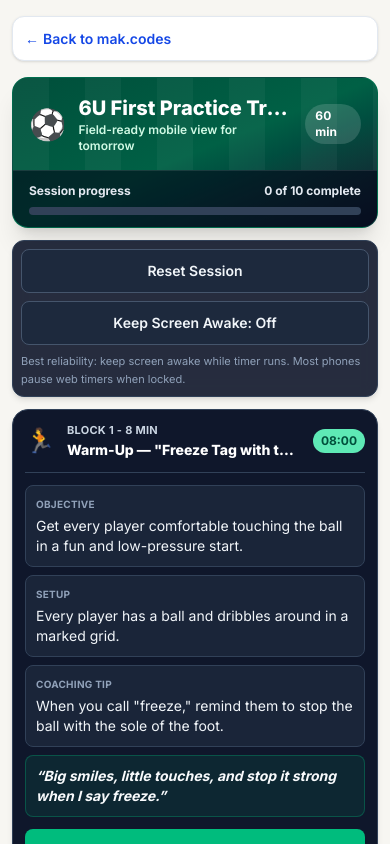
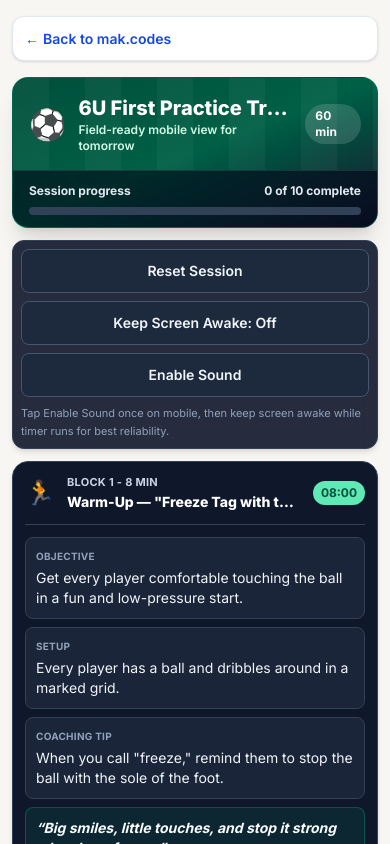
Before and after one commit to KingRevno/mak-web, a Next.js app: page /soccer in a window 390 px wide. Shown: the top 844 px of the page. Built offline with nearby package versions, Linux system fonts and the light colour scheme.

Commit message:
mobile sound update

```diff
--- a/components/soccer-practice-widget.tsx
+++ b/components/soccer-practice-widget.tsx
@@ -155,9 +155,7 @@ function toTimerState() {
   return state;
 }
 
-function playWhistleTone() {
-  if (typeof window === "undefined") return;
-  const audioCtx = new window.AudioContext();
+function scheduleWhistleTone(audioCtx: AudioContext, gainScale = 1) {
   const now = audioCtx.currentTime;
 
   const gain = audioCtx.createGain();
@@ -178,18 +176,14 @@ function playWhistleTone() {
   oscillatorA.connect(gain);
   oscillatorB.connect(gain);
 
-  gain.gain.exponentialRampToValueAtTime(0.22, now + 0.02);
-  gain.gain.exponentialRampToValueAtTime(0.14, now + 0.2);
+  gain.gain.exponentialRampToValueAtTime(0.22 * gainScale, now + 0.02);
+  gain.gain.exponentialRampToValueAtTime(0.14 * gainScale, now + 0.2);
   gain.gain.exponentialRampToValueAtTime(0.0001, now + 0.55);
 
   oscillatorA.start(now);
   oscillatorB.start(now);
   oscillatorA.stop(now + 0.58);
   oscillatorB.stop(now + 0.58);
-
-  window.setTimeout(() => {
-    audioCtx.close().catch(() => undefined);
-  }, 800);
 }
 
 export function SoccerPracticeWidget() {
@@ -199,8 +193,10 @@ export function SoccerPracticeWidget() {
   const [activeTimerBlockId, setActiveTimerBlockId] = useState<string | null>(null);
   const [activeTimerEndAtMs, setActiveTimerEndAtMs] = useState<number | null>(null);
   const [keepScreenAwake, setKeepScreenAwake] = useState(false);
+  const [soundReady, setSoundReady] = useState(false);
   const timerRef = useRef<number | null>(null);
   const wakeLockRef = useRef<WakeLockSentinel | null>(null);
+  const audioContextRef = useRef<AudioContext | null>(null);
 
   const completedCount = useMemo(
     () => Object.values(completed).filter(Boolean).length,
@@ -208,6 +204,7 @@ export function SoccerPracticeWidget() {
   );
   const progressPercent = (completedCount / SESSION_BLOCKS.length) * 100;
   const wakeLockSupported = typeof navigator !== "undefined" && "wakeLock" in navigator;
+  const soundSupported = typeof window !== "undefined" && "AudioContext" in window;
 
   const requestWakeLock = useCallback(async () => {
     if (!wakeLockSupported || wakeLockRef.current) return;
@@ -229,6 +226,39 @@ export function SoccerPracticeWidget() {
     }
   }, []);
 
+  const ensureAudioReady = useCallback(
+    async (playTestTone: boolean) => {
+      if (!soundSupported) return false;
+      try {
+        if (!audioContextRef.current) {
+          audioContextRef.current = new window.AudioContext();
+        }
+
+        const audioCtx = audioContextRef.current;
+        if (audioCtx.state === "suspended") {
+          await audioCtx.resume();
+        }
+
+        if (playTestTone) {
+          scheduleWhistleTone(audioCtx, 0.5);
+        }
+
+        setSoundReady(true);
+        return true;
+      } catch {
+        setSoundReady(false);
+        return false;
+      }
+    },
+    [soundSupported],
+  );
+
+  const playWhistleTone = useCallback(async () => {
+    const isReady = await ensureAudioReady(false);
+    if (!isReady || !audioContextRef.current) return;
+    scheduleWhistleTone(audioContextRef.current);
+  }, [ensureAudioReady]);
+
   const reconcileActiveTimer = useCallback(
     (shouldPlaySound: boolean) => {
       if (!activeTimerBlockId || !activeTimerEndAtMs) return;
@@ -239,7 +269,7 @@ export function SoccerPracticeWidget() {
         setCompleted((existing) => ({ ...existing, [activeTimerBlockId]: true }));
         setActiveTimerBlockId(null);
         setActiveTimerEndAtMs(null);
-        if (shouldPlaySound) playWhistleTone();
+        if (shouldPlaySound) void playWhistleTone();
         return;
       }
 
@@ -248,7 +278,7 @@ export function SoccerPracticeWidget() {
         return { ...current, [activeTimerBlockId]: remaining };
       });
     },
-    [activeTimerBlockId, activeTimerEndAtMs],
+    [activeTimerBlockId, activeTimerEndAtMs, playWhistleTone],
   );
 
   useEffect(() => {
@@ -371,6 +401,9 @@ export function SoccerPracticeWidget() {
   useEffect(() => {
     return () => {
       void releaseWakeLock();
+      if (audioContextRef.current) {
+        void audioContextRef.current.close();
+      }
     };
   }, [releaseWakeLock]);
 
@@ -387,6 +420,7 @@ export function SoccerPracticeWidget() {
   }
 
   function startOrPauseTimer(id: string) {
+    void ensureAudioReady(false);
     setOpenBlockId(id);
 
     if (activeTimerBlockId === id) {
@@ -464,7 +498,7 @@ export function SoccerPracticeWidget() {
       </div>
 
       <div className="sticky top-2 z-20 mt-3 rounded-xl border border-slate-700 bg-slate-900/90 p-2 shadow-md backdrop-blur">
-        <div className="grid grid-cols-1 gap-2 sm:grid-cols-2">
+        <div className="grid grid-cols-1 gap-2 sm:grid-cols-3">
           <button
             type="button"
             onClick={resetAll}
@@ -480,9 +514,17 @@ export function SoccerPracticeWidget() {
           >
             {keepScreenAwake ? "Keep Screen Awake: On" : "Keep Screen Awake: Off"}
           </button>
+          <button
+            type="button"
+            onClick={() => void ensureAudioReady(true)}
+            disabled={!soundSupported}
+            className="min-h-11 rounded-lg border border-slate-600 bg-slate-800 px-3 text-sm font-semibold text-slate-100 hover:bg-slate-700 disabled:cursor-not-allowed disabled:opacity-50"
+          >
+            {soundReady ? "Sound Enabled" : "Enable Sound"}
+          </button>
         </div>
         <p className="mt-2 text-[11px] text-slate-400">
-          Best reliability: keep screen awake while timer runs. Most phones pause web timers when locked.
+          Tap Enable Sound once on mobile, then keep screen awake while timer runs for best reliability.
         </p>
       </div>
 
```
